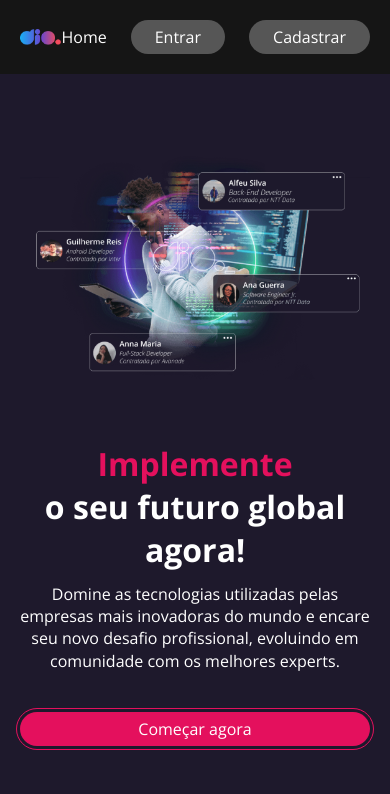
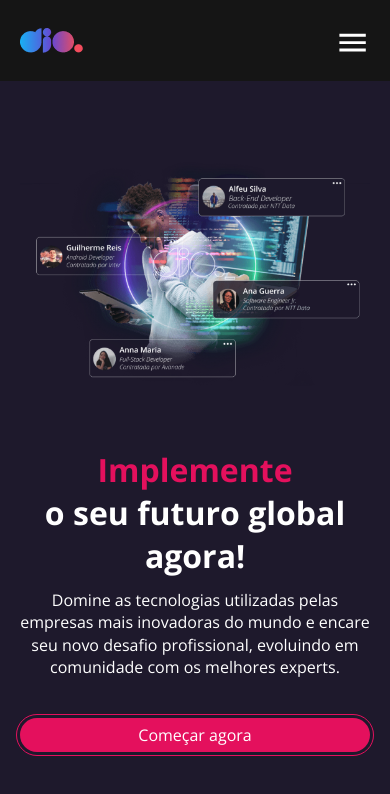
Before and after one commit to giullianoth/Projeto-Dio-Dashboard, a React (Vite) app: page / in a window 390 px wide. Shown: the top 794 px of the page. Built offline with nearby package versions, Linux system fonts and the light colour scheme.

Commit message:
responsividade do header

```diff
--- a/src/components/Header/index.jsx
+++ b/src/components/Header/index.jsx
@@ -1,10 +1,18 @@
 import { Link } from "react-router-dom"
 import { Container } from "../../styles/container"
-import { HeaderContainer, HeaderWrapper, Menu, MenuItem } from "./styles"
+import { HeaderContainer, HeaderWrapper, Menu, MenuIcon, MenuItem } from "./styles"
 import { Button } from "../../styles/button"
 import logo from "/images/logo-dio.png"
+import { MdMenu } from "react-icons/md"
+import { useState } from "react"
 
 const Header = () => {
+    const [open, setOpen] = useState(false)
+
+    const handleToggleMenu = () => {
+        setOpen(prev => !prev)
+    }
+
     return (
         <HeaderContainer>
             <Container>
@@ -13,7 +21,11 @@ const Header = () => {
                         <img src={logo} alt="DIO" />
                     </Link>
 
-                    <Menu>
+                    <MenuIcon onClick={handleToggleMenu}>
+                        <MdMenu />
+                    </MenuIcon>
+
+                    <Menu open={open}>
                         <MenuItem>
                             <Link to="/">Home</Link>
                         </MenuItem>
--- a/src/components/Header/styles.jsx
+++ b/src/components/Header/styles.jsx
@@ -1,8 +1,10 @@
 import styled from "styled-components";
+import { media } from "../../styles/responsivity";
 
 export const HeaderContainer = styled.header`
     background-color: var(--color-background-alt);
     padding-block: 20px;
+    position: relative;
 `
 
 export const HeaderWrapper = styled.div`
@@ -11,10 +13,42 @@ export const HeaderWrapper = styled.div`
     align-items: center;
 `
 
+export const MenuIcon = styled.button`
+    background: none;
+    border: none;
+    color: inherit;
+    font-size: 2.2rem;
+    cursor: pointer;
+    display: none;
+
+    svg {
+        vertical-align: middle;
+    }
+
+    ${media.large`
+        display: block;
+    `}
+`
+
 export const Menu = styled.ul`
     display: flex;
     align-items: center;
     gap: 24px;
+
+    ${media.large`
+        position: absolute;
+        top: 100%;
+        left: 0;
+        width: 100%;
+        background-color: var(--color-background-alt);
+        padding: ${({ open }) => open ? "20px" : "0"} 20px;
+        flex-direction: column;
+        z-index: 100;
+        overflow: hidden;
+        transition: var(--transition);
+        max-height: ${({ open }) => open ? "179px" : "0"};
+        border-top: 1px solid ${({ open }) => open ? "var(--color-accent-neutral)" : "transparent"};
+    `}
 `
 
 export const MenuItem = styled.li`
```
